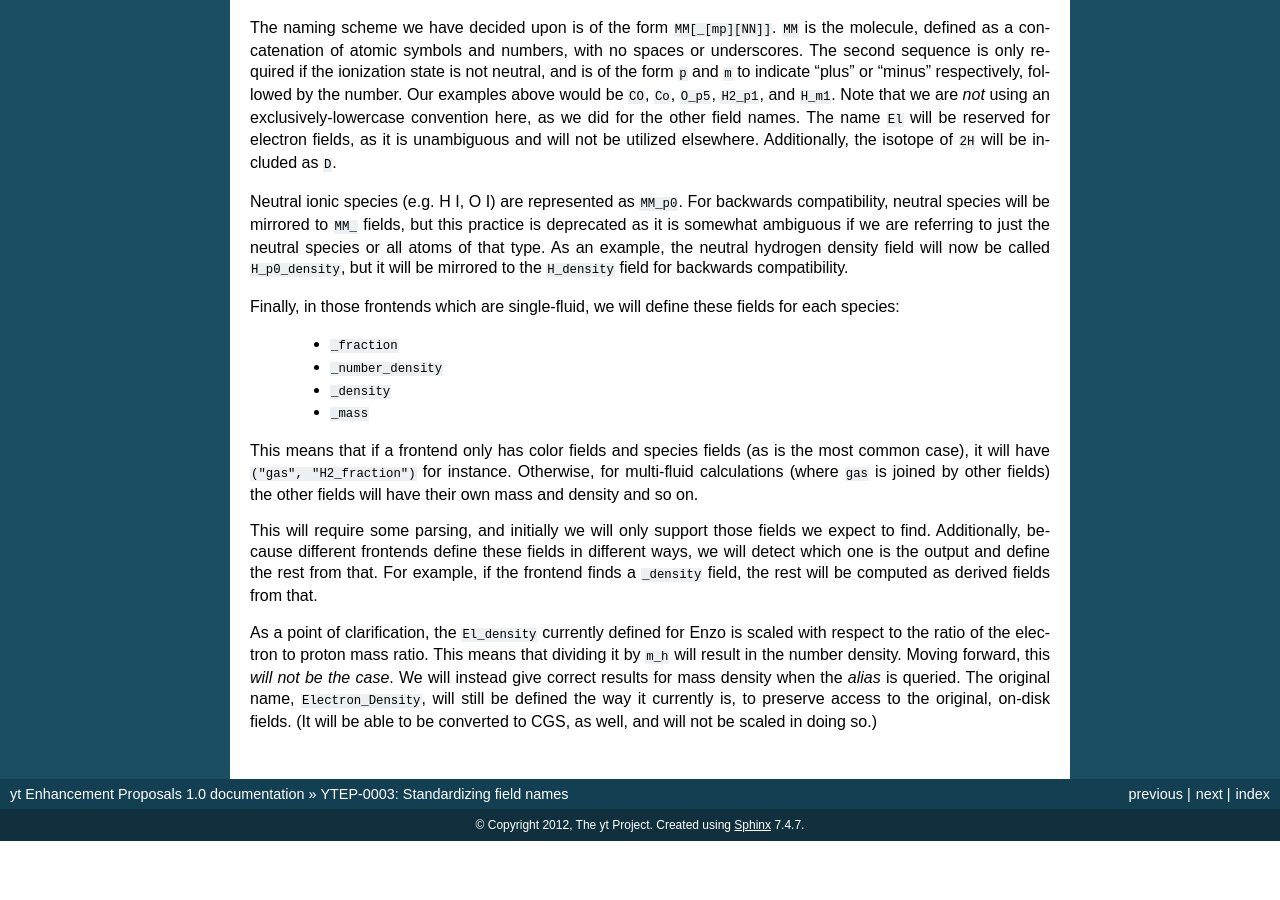
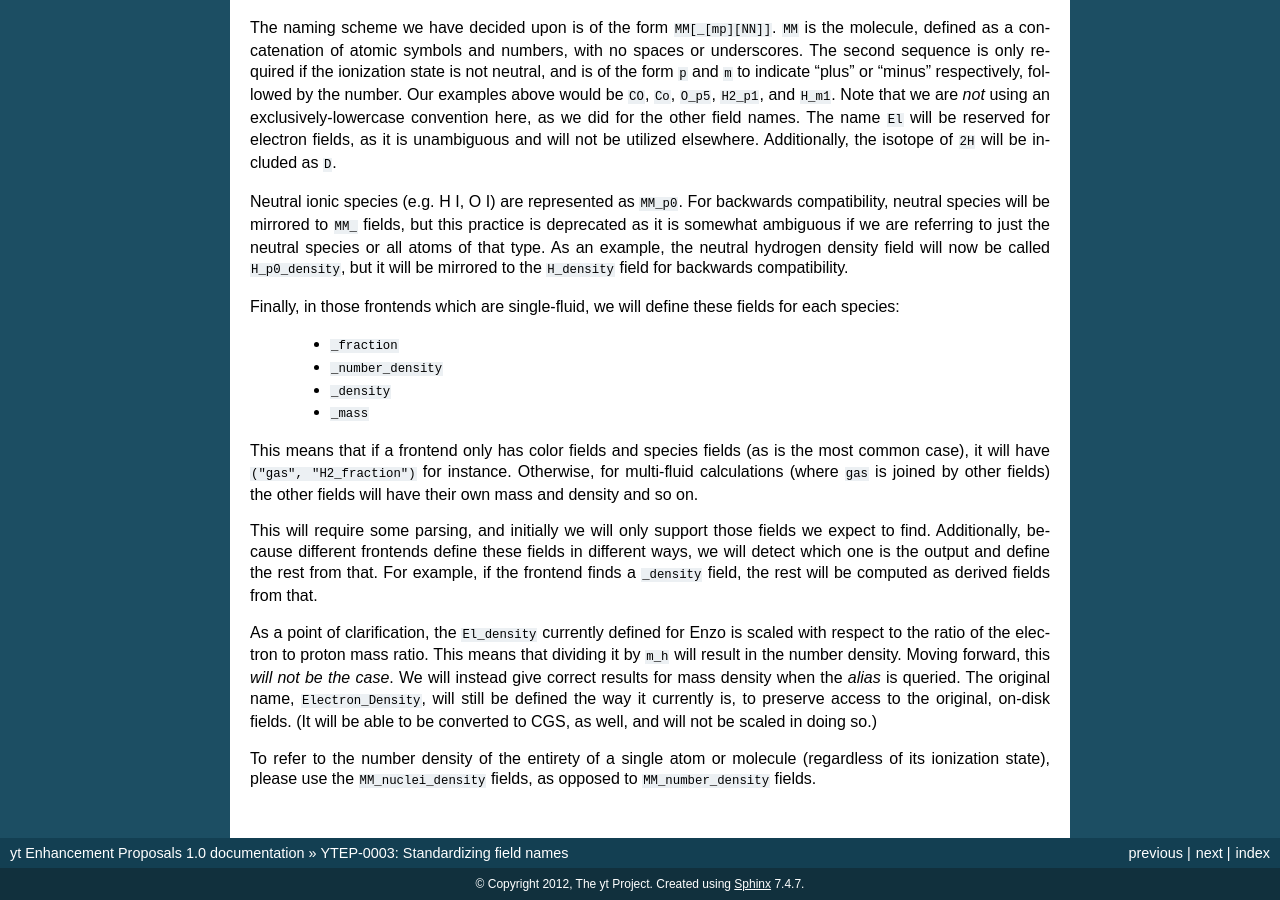
Before and after one commit to yt-project/ytep, a Sphinx documentation site: the page built from source/YTEPs/YTEP-0003.rst, in a window 1280 px wide and 900 px high, scrolled down 5891 px. Built offline with Sphinx 7.4.7, drawn with Linux system fonts in a browser that asks for light colours; formulas are drawn with MathJax 3; before the commit the page ends 6732 px from its top, so only the background shows below that.

Commit message:
Adding note about nuclei density.

```diff
--- a/source/YTEPs/YTEP-0003.rst
+++ b/source/YTEPs/YTEP-0003.rst
@@ -324,3 +324,7 @@ results for mass density when the *alias* is queried.  The original name,
 ``Electron_Density``, will still be defined the way it currently is, to
 preserve access to the original, on-disk fields.  (It will be able to be
 converted to CGS, as well, and will not be scaled in doing so.)
+
+To refer to the number density of the entirety of a single atom or molecule
+(regardless of its ionization state), please use the ``MM_nuclei_density``
+fields, as opposed to ``MM_number_density`` fields.
```
